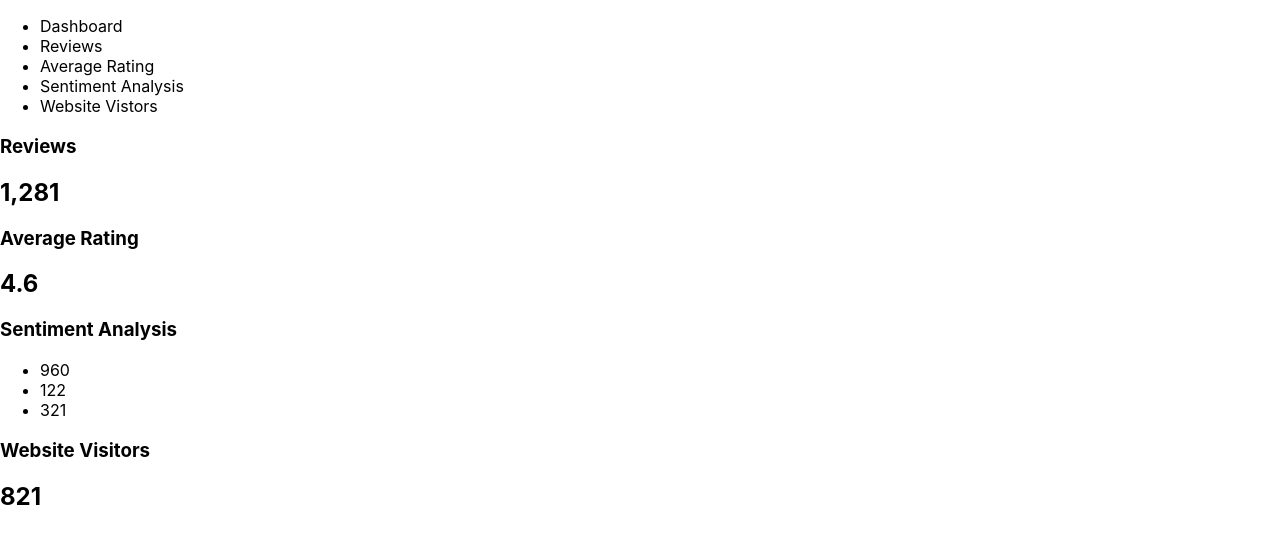
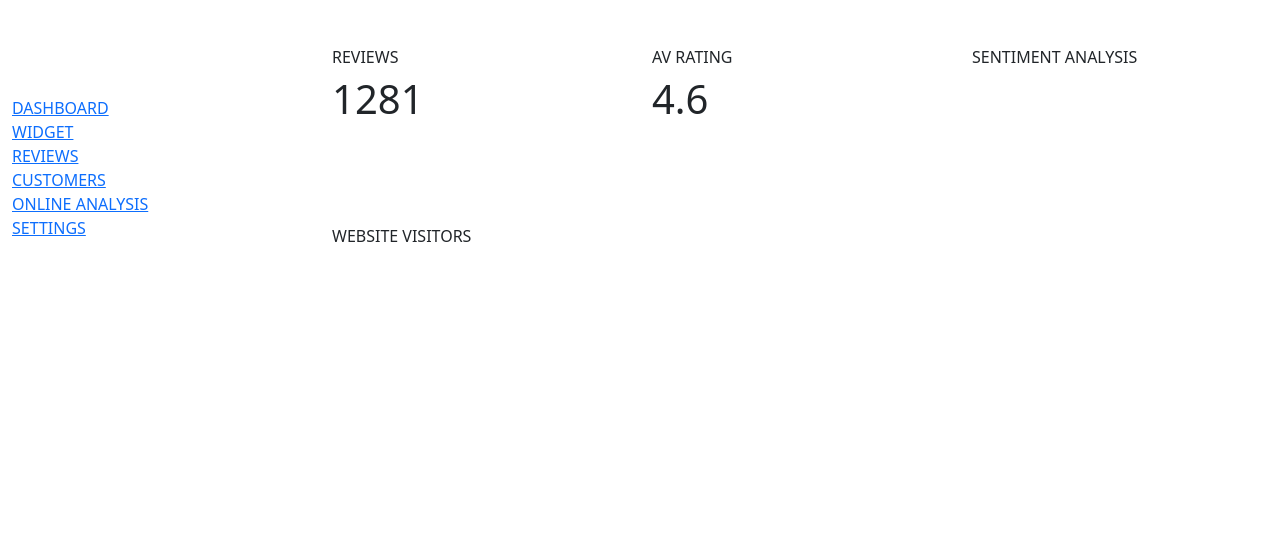
Before and after one commit to Parrasite9/Dashboard, a React (Create React App) app: page / in a window 1280 px wide. Shown: the top 544 px of the page. Built offline with nearby package versions, Linux system fonts and the light colour scheme.

Commit message:
bootstrap added and grid setup complete

```diff
--- a/public/index.html
+++ b/public/index.html
@@ -24,6 +24,7 @@
       work correctly both with client-side routing and a non-root public URL.
       Learn how to configure a non-root public URL by running `npm run build`.
     -->
+    <link href="https://cdn.jsdelivr.net/npm/bootstrap@5.3.0-alpha1/dist/css/bootstrap.min.css" rel="stylesheet" integrity="sha384-GLhlTQ8iRABdZLl6O3oVMWSktQOp6b7In1Zl3/Jr59b6EGGoI1aFkw7cmDA6j6gD" crossorigin="anonymous">
     <title>React App</title>
   </head>
   <body>
--- a/src/App.js
+++ b/src/App.js
@@ -3,48 +3,51 @@ import { useState, useEffect } from "react";
 const App = () => {
   return (
     <>
-      <div className="grid-container">
+      <div class="container-fluid mt-5">
+        <div class="row">
 
-        {/* SIDEBAR  */}
-        <div className="grid-sidebar">
-          <ul>
-            <li href="#"><a>Dashboard</a></li>
-            <li href="#"><a>Reviews</a></li>
-            <li href="#"><a>Average Rating</a></li>
-            <li href="#"><a>Sentiment Analysis</a></li>
-            <li href="#"><a>Website Vistors</a></li>
+          {/* SIDEBAR*/}
+          <div class="col-3 sidebar mt-5">
+            <ul className="list-unstyled">
+              <li><a href="#">DASHBOARD</a></li>
+              <li><a href="#">WIDGET</a></li>
+              <li><a href="#">REVIEWS</a></li>
+              <li><a href="#">CUSTOMERS</a></li>
+              <li><a href="#">ONLINE ANALYSIS</a></li>
+              <li><a href="#">SETTINGS</a></li>
             </ul>
           </div>
 
-        {/* REVIEWS  */}
-        <div className="reviews" >
-          <h3>Reviews</h3>
-          <h2>1,281</h2>
+
+          <div class="col-9">
+            <div class="row mb-5">
+              {/* REVIEWS */}
+              <div class="col-4">
+                <h5 className="fs-6">REVIEWS</h5>
+                <h2 className="fs-1">1281</h2>
               </div>
 
-        {/* AVERAGE RATING  */}
-        <div className="average-rating">
-          <h3>Average Rating</h3>
-          <h2>4.6</h2>
+              <div class="col-4 mb-5">
+                {/* AVERAGE RATING */}
+                <h1 className="fs-6">AV RATING</h1>
+                <h2 className="fs-1">4.6</h2>
               </div>
 
-        {/* SENTIMENT ANALYSIS  */}
-        <div className="analysis">
-          <h3>Sentiment Analysis</h3>
-          <ul>
-            <li>960</li>
-            <li>122</li>
-            <li>321</li>
-          </ul>
+              <div class="col-4 mb-5">
+                {/* SENTIMENT ANALYSIS */}
+                <h1 className="fs-6">SENTIMENT ANALYSIS</h1>
+              </div>
+            </div>
+            <div class="row">
+              <div class="col-12">
+                {/* <!-- bottom grid item content here --> */}
+                <h1 className="fs-6">WEBSITE VISITORS</h1>
+              </div>
+            </div>
+          </div>
+        </div>
       </div>
 
-        {/* WEBSITE VISITORS  */}
-        <div className="web-visitors">
-          <h3>Website Visitors</h3>
-          <h2>821</h2>
-        </div>
-
-      </div>
     </>
   )
 }
--- a/src/index.css
+++ b/src/index.css
@@ -1,4 +1,4 @@
-body {
+/* body {
   margin: 0;
   font-family: -apple-system, BlinkMacSystemFont, 'Segoe UI', 'Roboto', 'Oxygen',
     'Ubuntu', 'Cantarell', 'Fira Sans', 'Droid Sans', 'Helvetica Neue',
@@ -11,3 +11,48 @@ code {
   font-family: source-code-pro, Menlo, Monaco, Consolas, 'Courier New',
     monospace;
 }
+
+.grid-container {
+  background-color: black;
+  margin: 2.5% 5%;
+  height: 400px;
+  display: grid;
+  grid-template-columns: repeat(3, 1fr);
+  grid-gap: 20px;
+  grid-template-areas:
+  "sidebar reviews rating analysis"
+  "sidebar vistors visitors visitors visitors";
+}
+
+.sidebar {
+  grid-area: sidebar;
+  list-style-type: none;
+  background-color: red;
+}
+
+.reviews {
+  grid-area: reviews;
+  background-color: yellow;
+  margin-top: 5%;
+}
+
+.rating {
+  grid-area: rating;
+  background-color: blue;
+  margin-top: 5%;
+}
+
+.analysis {
+  grid-area: analysis;
+  background-color: green;
+  margin-right: 5%;
+  margin-top: 5%;
+}
+
+.visitors {
+  grid-area: visitors;
+  background-color: orange;
+  margin-right: 2%;
+  margin-bottom: 2%;
+}
+ */
```
Lines whose indentation alone changed are shown as unchanged.
